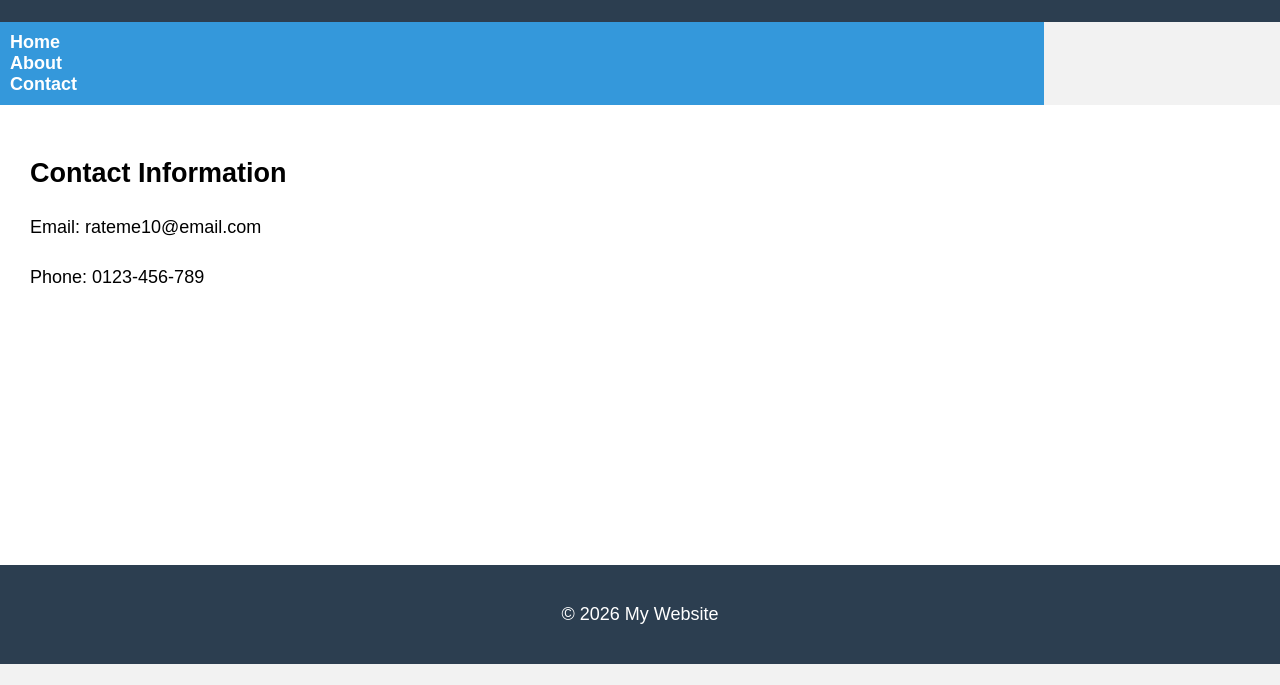
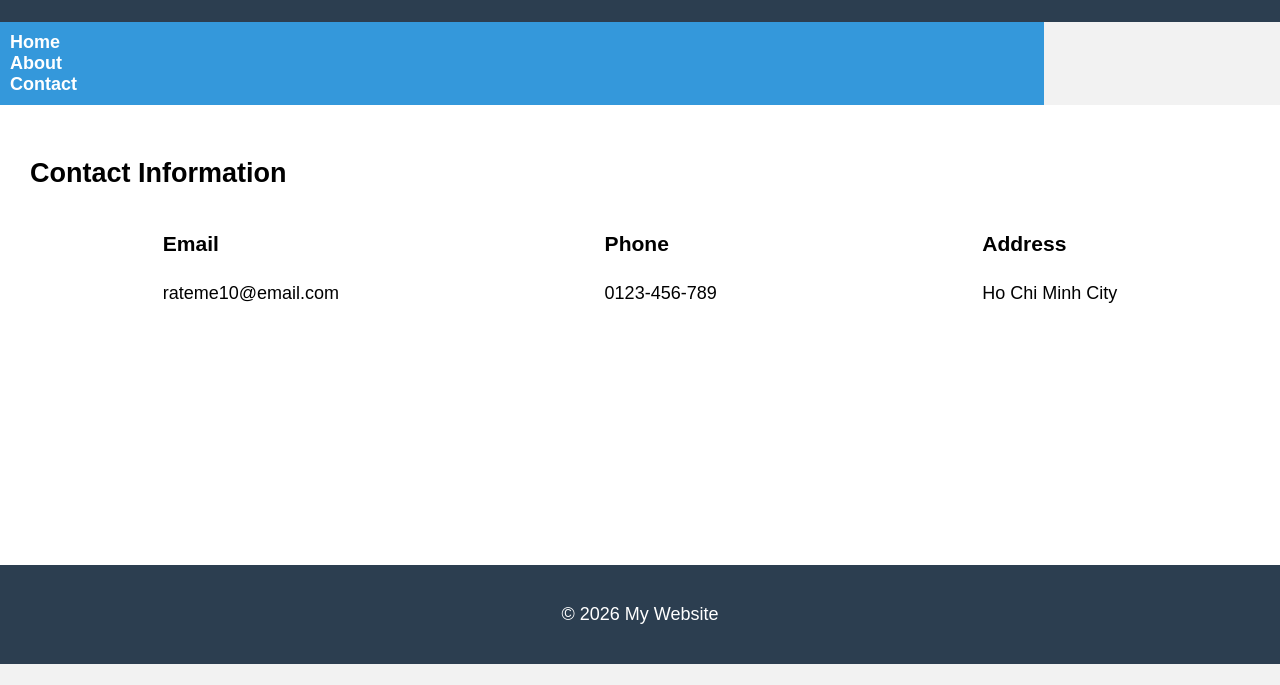
Before and after one commit to MTu-Happy/Web-Coursera, a plain HTML site: page contact.html in a window 1280 px wide. Shown: the part 115-800 px from the top of the page. Drawn offline with Linux system fonts and the light colour scheme.

Commit message:
Update contact.html

```diff
--- a/contact.html
+++ b/contact.html
@@ -1,36 +1,66 @@
 <!DOCTYPE html>
 <html lang="en">
+
 <head>
 <meta charset="UTF-8">
 <meta name="viewport" content="width=device-width, initial-scale=1.0">
 <title>Contact</title>
 <link rel="stylesheet" href="style.css">
 </head>
+
 <body>
 
+<a href="#main-content" class="skip-link">Skip to Main Content</a>
+
 <header>
+
 <h1>Contact</h1>
+
 </header>
 
 <nav>
-    <ul>
+
+<ul class="menu">
+
 <li><a href="index.html">Home</a></li>
 <li><a href="about.html">About</a></li>
-        <li><a href="contact.html">Contact</a></li>
+<li><a href="raw.html" class="active">Contact</a></li>
+
 </ul>
+
 </nav>
 
-<main>
+<main id="main-content">
+
 <h2>Contact Information</h2>
 
-    <p>Email: rateme10@email.com</p>
+<div class="flex">
 
-    <p>Phone: 0123-456-789</p>
+<div class="card">
+<h3>Email</h3>
+<p>rateme10@email.com</p>
+</div>
+
+<div class="card">
+<h3>Phone</h3>
+<p>0123-456-789</p>
+</div>
+
+<div class="card">
+<h3>Address</h3>
+<p>Ho Chi Minh City</p>
+</div>
+
+</div>
+
 </main>
 
 <footer>
+
 <p>© 2026 My Website</p>
+
 </footer>
 
 </body>
+
 </html>
```
Lines whose indentation alone changed are shown as unchanged.
